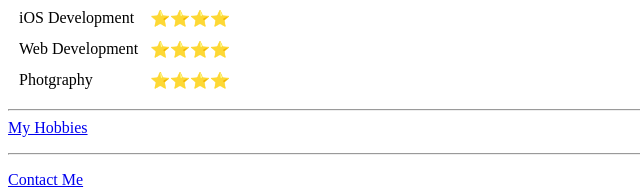
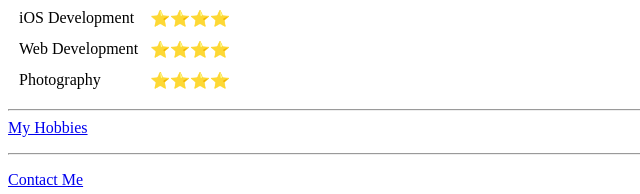
Before and after one commit to JPnation16/cv, a plain HTML site: page index.html in a window 1280 px wide. Shown: the part 706-900 px from the top of the page, 0-640 px from the left. Drawn offline with Linux system fonts and the light colour scheme.

Commit message:
Update index.html

```diff
--- a/index.html
+++ b/index.html
@@ -71,7 +71,7 @@
             </td>
 
                   <tr>
-                    <td>Photgraphy</td>
+                    <td>Photography</td>
                     <td>⭐⭐⭐⭐</td>
                   </tr>
             </table>
```
